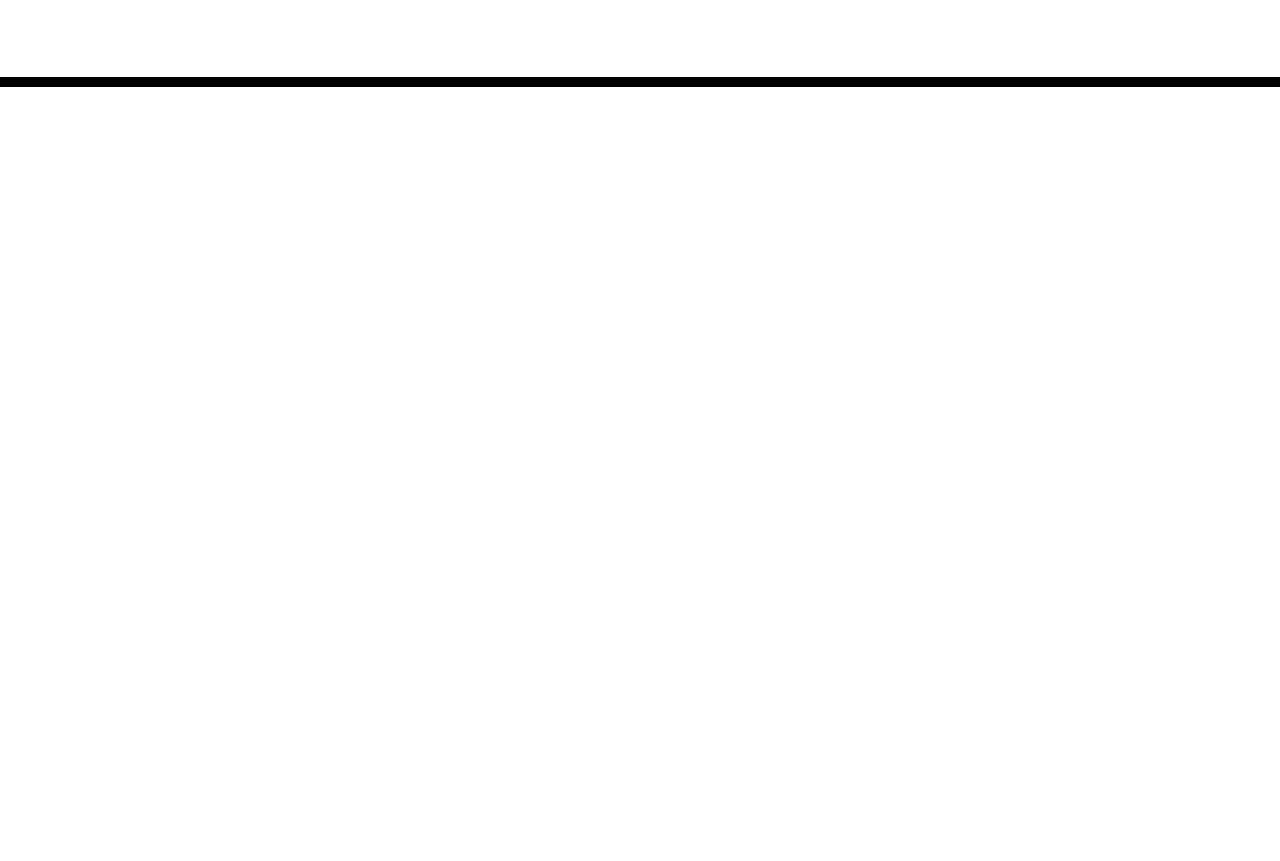
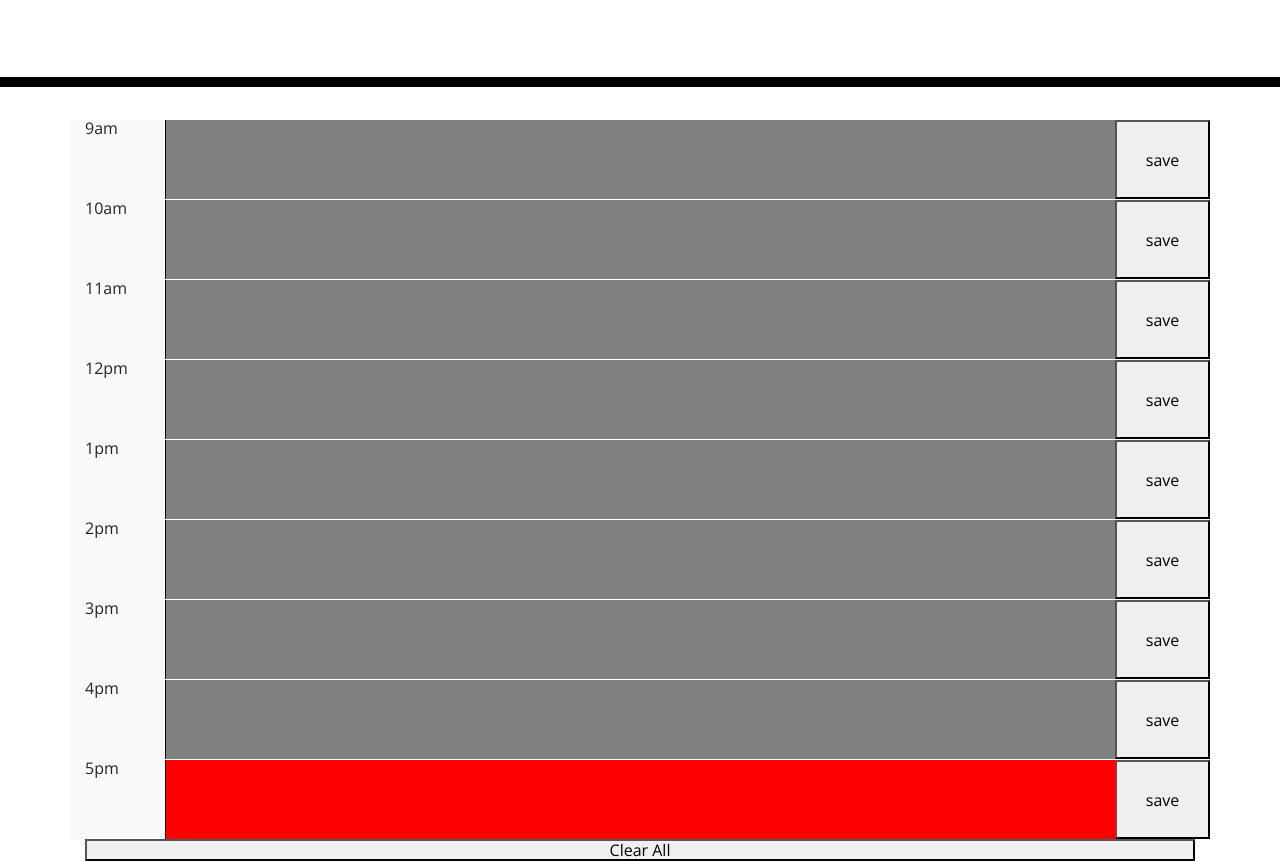
Before and after one commit to Skiddzie/Work-Day-Scheduler, a plain HTML site: page Develop/index.html in a window 1280 px wide. Shown: the part 181-1042 px from the top of the page. Before the commit the page ends 800 px from the top, so only its background shows below. Drawn offline with nearby package versions, Linux system fonts and the light colour scheme.

Commit message:
timers work correctly, local sstorage functions, and added clear all button

```diff
--- a/Develop/index.html
+++ b/Develop/index.html
@@ -28,11 +28,63 @@
       <p class="lead">A simple calendar app for scheduling your work day</p>
       <p id="currentDay" class="lead"></p>
     </header>
+
     <div class="container">
-      <!-- Timeblocks go here -->
+      <div class="row">
+        <div class="col-sm-12 col-md-6 col-lg-1 bg-light">9am</div>
+        <textarea id="9" class="col-sm-12 col-md-6 col-lg-10 text-light hour-content"></textarea>
+        <button class="col-lg-1 save-btn">save</button>
+      </div>
+      <div class="row ">
+        <div class="col-sm-12 col-md-6 col-lg-1 bg-light">10am</div>
+        <textarea id="10" class="col-sm-12 col-md-6 col-lg-10 text-light hour-content"></textarea>
+        <button class="col-lg-1 save-btn">save</button>
+      </div>
+      <div class="row ">
+        <div class="col-sm-12 col-md-6 col-lg-1 bg-light">11am</div>
+        <textarea id="11" class="col-sm-12 col-md-6 col-lg-10 text-light hour-content"></textarea>
+        <button class="col-lg-1 save-btn">save</button>
+      </div>
+      <div class="row ">
+        <div class="col-sm-12 col-md-6 col-lg-1 bg-light">12pm</div>
+        <textarea id="12" class="col-sm-12 col-md-6 col-lg-10 text-light hour-content"></textarea>
+        <button class="col-lg-1 save-btn">save</button>
+      </div>
+      <div class="row">
+        <div class="col-sm-12 col-md-6 col-lg-1 bg-light">1pm</div>
+        <textarea id = "13" class="col-sm-12 col-md-6 col-lg-10 text-light hour-content"></textarea>
+        <button class="col-lg-1 save-btn">save</button>
+      </div>
+      <div class="row">
+        <div class="col-sm-12 col-md-6 col-lg-1 bg-light">2pm</div>
+        <textarea id="14" class="col-sm-12 col-md-6 col-lg-10 text-light hour-content"></textarea>
+        <button class="col-lg-1 save-btn">save</button>
+      </div>
+      <div class="row">
+        <div class="col-sm-12 col-md-6 col-lg-1 bg-light">3pm</div>
+        <textarea id="14" class="col-sm-12 col-md-6 col-lg-10 text-light hour-content"></textarea>
+        <button class="col-lg-1 save-btn">save</button>
+      </div>
+      <div class="row">
+        <div class="col-sm-12 col-md-6 col-lg-1 bg-light">4pm</div>
+        <textarea id="15" class="col-sm-12 col-md-6 col-lg-10 text-light hour-content"></textarea>
+        <button class="col-lg-1 save-btn">save</button>
+      </div>
+      <div class="row">
+        <div class="col-sm-12 col-md-6 col-lg-1 bg-light">5pm</div>
+        <textarea id="16" class="col-sm-12 col-md-6 col-lg-10 text-light hour-content"></textarea>
+        <button class="col-lg-1 save-btn">save</button>
+      </div>
+      <button class="col-sm-12 col-md-6 col-lg-12" onclick="window.localStorage.clear();window.location.reload(true);">Clear All</button>
     </div>
 
-    <script src="https://code.jquery.com/jquery-3.4.1.min.js"></script>
-    <script src="https://cdnjs.cloudflare.com/ajax/libs/moment.js/2.24.0/moment.min.js"></script>
-  </body>
+    <script src="https://cdnjs.cloudflare.com/ajax/libs/jquery/3.4.1/jquery.min.js"></script>
+    <!-- add the js file here -->
+    <script src="https://cdnjs.cloudflare.com/ajax/libs/jqueryui/1.12.1/jquery-ui.min.js"></script>
+    <script src="https://cdn.jsdelivr.net/npm/jquery-ui-touch-punch@0.2.3/jquery.ui.touch-punch.min.js"></script>
+    <script src="https://cdnjs.cloudflare.com/ajax/libs/popper.js/1.15.0/umd/popper.min.js"></script>
+    <script src="https://cdnjs.cloudflare.com/ajax/libs/twitter-bootstrap/4.3.1/js/bootstrap.min.js"></script>
+    <script src="https://cdnjs.cloudflare.com/ajax/libs/moment.js/2.29.2/moment.min.js"></script>
+    <script src="script.js"></script>
+      </body>
 </html>
--- /dev/null
+++ b/Develop/script.js
@@ -0,0 +1,84 @@
+var currentHour = moment().hour();
+var timeSlots = $(".hour-content");
+var allText = JSON.parse(localStorage.getItem("tasks")) || [];
+
+var saveContent = function(text, time) {
+    var task = {
+        text,
+        time,
+    }
+    allText.push(task);
+
+    localStorage.setItem("tasks", JSON.stringify(allText));
+  };
+var loadContent = function(){
+    for (var i = 0; i < allText.length; i++) {
+        var textVal = $("#"+allText[i].time).val(allText[i].text);
+        console.log(textVal);
+    }
+}
+loadContent();
+var checkTime = function() {
+    for (var i = 0; i < timeSlots.length; i++) {
+        var slot = timeSlots[i];
+        if ($(slot).attr("id") < currentHour){
+            $(slot).css('backgroundColor','gray');
+        }
+        else if ($(slot).attr("id") == currentHour){
+            $(slot).css('backgroundColor', 'red');
+        }
+        else {
+            $(slot).css('backgroundColor', 'green');
+        }
+
+       }
+};
+
+
+checkTime();
+$(".save-btn").on("click", function() {
+    // console.log(this);
+    var content = $(this).siblings('.hour-content');
+
+    var userInput = content.val();
+    var sectionId = content.attr("id");
+    // console.log(sectionId);
+    // console.log(userInput);
+    saveContent(userInput, sectionId);
+});
+// $(".hour-content").on("click", function() {
+//     console.log(this);
+//     var text = $(this)
+//       .text()
+//       .trim();
+//     var textInput = $("<textarea>")
+//       .val(text);
+//     $(this).replaceWith(textInput);
+//     // textInput.trigger("focus");
+//   });
+
+//   $(".hour-content").on("blur", function() {
+//     var text = $(this)
+//       .val()
+//       .trim();
+
+//     var status = $(this)
+//       .closest(".list-group")
+//       .attr("id")
+//       .replace("list-","");
+
+//     var index = $(this)
+//       .closest(".list-group-item")
+//       .index();
+
+//     tasks[status][index].text = text;
+//     saveTasks();
+
+//     var taskP = $("<p>")
+//       .addClass("m-1")
+//       .text(text);
+
+//     $(this).replaceWith(taskP);
+//   });
+// checkTime();
+// setInterval(checkTime, 3600000);
```
